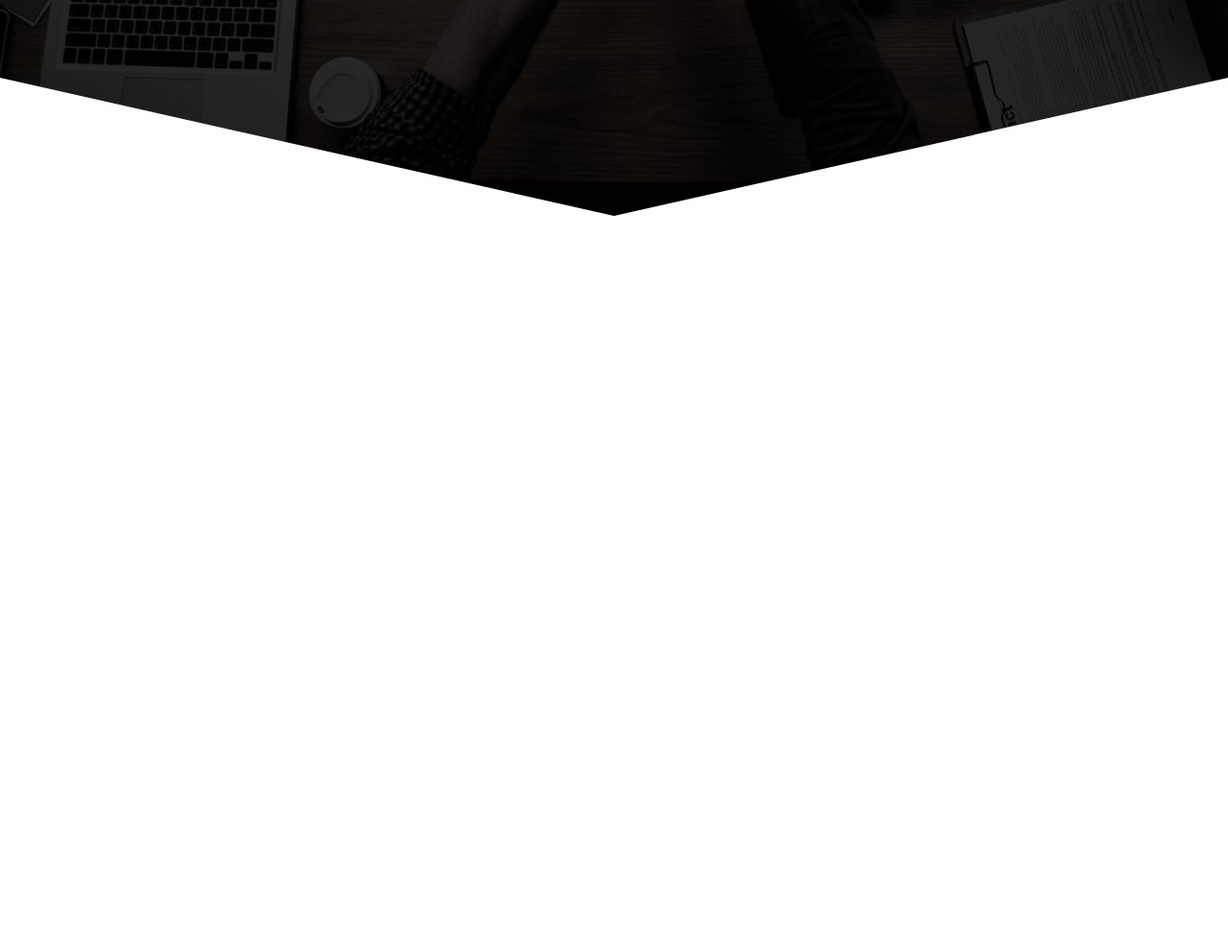
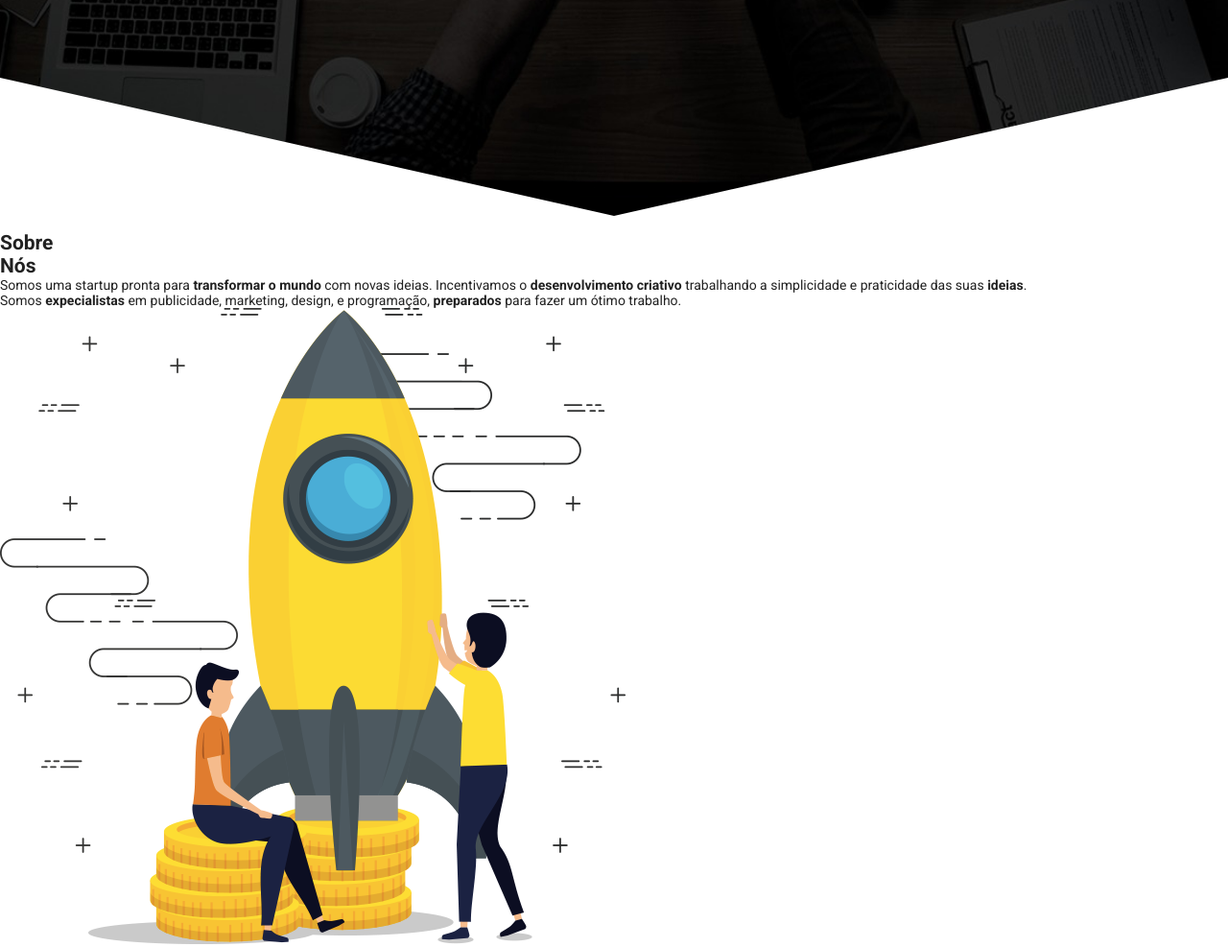
Before and after one commit to greysonmrx/rocketbox, a plain HTML site: page index.html in a window 1280 px wide. Shown: the part 559-1546 px from the top of the page at 96% size. Before the commit the page ends 800 px from the top, so only its background shows below. Drawn offline with Linux system fonts and the light colour scheme.

Commit message:
feat: create about section

```diff
--- a/index.html
+++ b/index.html
@@ -48,6 +48,24 @@
         </div>
       </div>
     </section>
+    <section id="about">
+      <div class="container">
+        <div class="content">
+          <div>
+            <h2>Sobre</h2>
+            <h1>Nós</h1>
+            <p>
+              Somos uma startup pronta para <b>transformar o mundo</b> com novas
+              ideias. Incentivamos o <b>desenvolvimento criativo</b> trabalhando
+              a simplicidade e praticidade das suas <b>ideias</b>. <br />Somos
+              <b>expecialistas</b> em publicidade, marketing, design, e
+              programação, <b>preparados</b> para fazer um ótimo trabalho.
+            </p>
+          </div>
+          <img src="./images/rocket.png" alt="Rocket" />
+        </div>
+      </div>
+    </section>
     <!-- SCRIPTS -->
     <script src="./js/main.js"></script>
   </body>
```
Also changed, not shown: images/rocket.png (added).
